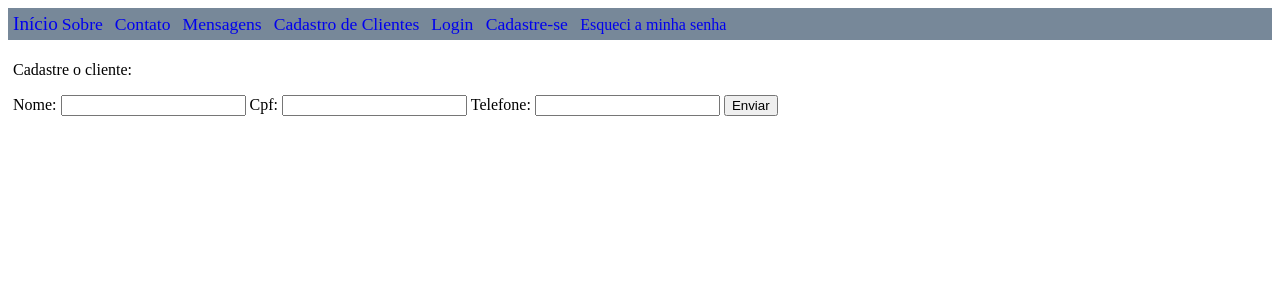
After one commit to fernandonakagawa/django_projeto, a Django app: page /cadastroclientes/ in a window 1280 px wide. The commit adds this page. Shown: the top 300 px of the page. Run offline with Django 4.2, Linux system fonts and the light colour scheme.

Commit message:
Página Cadastro de Clientes feita

```diff
--- a/projeto_web/hello_world/forms.py
+++ b/projeto_web/hello_world/forms.py
@@ -1,7 +1,12 @@
 from django import forms
-from hello_world.models import LogMessage
+from hello_world.models import LogMessage, CadastroClientes
 
 class LogMessageForm(forms.ModelForm):
     class Meta:
         model = LogMessage
         fields = ("mensagem",)
+
+class CadastroClientesForm(forms.ModelForm):
+    class Meta:
+        model = CadastroClientes
+        fields = ("nome", "cpf", "telefone",)
--- a/projeto_web/hello_world/models.py
+++ b/projeto_web/hello_world/models.py
@@ -9,3 +9,8 @@ class LogMessage(models.Model):
         data = timezone.localtime(self.log_data)
         return f"'{self.mensagem}' gravado em \
         {data.strftime('%A, %d %B, %Y %X')}"
+
+class CadastroClientes(models.Model):
+    nome = models.CharField(max_length=150)
+    cpf = models.CharField(max_length=11)
+    telefone = models.CharField(max_length=20)
--- a/projeto_web/hello_world/static/hello_world/site.css
+++ b/projeto_web/hello_world/static/hello_world/site.css
@@ -1,31 +1,47 @@
-.destaque{
+.destaque {
     font-weight: 700;
     color: steelblue;
 }
-.navbar{
+
+.navbar {
     background-color: lightslategrey;
     font-size: 1em;
-    font-family:'Trebuchet MS', 'Lucida Sans Unicode', 'Lucida Grande', 'Lucida Sans', Arial, sans-serif;
     color: aliceblue;
     padding: 5px;
 }
-.navbar a{
+
+.navbar a {
     text-decoration: none;
 }
-.navbar-home{
+
+.navbar-home {
     font-size: 1.2em;
 }
-.navbar-item{
+
+.navbar-item {
     font-size: 1.1em;
+    margin-right: 8px;
 }
-.body-content{
+
+.body-content {
     padding: 5px;
-    font-family: 'Courier New', Courier, monospace;
 }
-input[name=mensagem]{
+
+input[name=mensagem] {
     width: 75%;
 }
-.message_list th, td{
+
+.message_list th,
+td {
     text-align: left;
     padding-right: 15px;
 }
+
+.cadastroclientesform {
+    font-family: Arial, Helvetica, sans-serif;
+    color: darkblue;
+}
+
+input[type=text]:focus {
+    border: 3px solid red;
+}
--- /dev/null
+++ b/projeto_web/hello_world/templates/hello_world/cadastro_clientes.html
@@ -0,0 +1,13 @@
+{% extends "hello_world/layout.html" %}
+{% block title %}
+Cadastro de Clientes
+{% endblock %}
+{% block content %}
+<p></p>
+<p>Cadastre o cliente:</p>
+<form method = "POST" class="cadastro_clientes">
+    {% csrf_token %}
+    {{ form.as_table }}
+    <button type="submit" class="save btn btn-default">Enviar</button>
+</form>
+{% endblock %}
--- a/projeto_web/hello_world/templates/hello_world/layout.html
+++ b/projeto_web/hello_world/templates/hello_world/layout.html
@@ -18,6 +18,8 @@
         class="navbar-item">Contato</a>
         <a href="{% url 'mensagens' %}"
         class="navbar-item">Mensagens</a>
+        <a href="{% url 'cadastro_clientes' %}"
+        class="navbar-item">Cadastro de Clientes</a>
         {% if user.is_authenticated %}
             <p>Olá {{ user.username }}! </p>
             <a href="{% url 'logout' %}">Logout</a>
--- a/projeto_web/hello_world/urls.py
+++ b/projeto_web/hello_world/urls.py
@@ -2,7 +2,7 @@ from django.urls import path
 from hello_world import views
 from hello_world.models import LogMessage
 
-from .views import SignUpView
+from .views import CadastroClientesView, SignUpView
 
 mensagens_list_view = views.MensagensListView.as_view(
     queryset=LogMessage.objects.order_by("-log_data")[:5],
@@ -18,4 +18,5 @@ urlpatterns = [
     path("contato/", views.contato, name="contato"),
     path("mensagens/", mensagens_list_view, name="mensagens"),
     path("signup/", SignUpView.as_view(), name="signup"),
+    path("cadastroclientes/", CadastroClientesView.as_view(), name = "cadastro_clientes"),
 ]
--- a/projeto_web/hello_world/views.py
+++ b/projeto_web/hello_world/views.py
@@ -13,6 +13,8 @@ from django.contrib.auth.forms import AuthenticationForm
 from django.contrib.auth.forms import UserCreationForm
 from django.urls import reverse_lazy
 from django.views import generic
+
+from hello_world.forms import CadastroClientesForm
 
 # Create your views here.
 def home(request):
@@ -61,3 +63,8 @@ class SignUpView(generic.CreateView):
     form_class = UserCreationForm
     success_url = reverse_lazy("login")
     template_name = "registration/signup.html"
+
+class CadastroClientesView(generic.CreateView):
+    form_class = CadastroClientesForm
+    success_url = reverse_lazy("cadastro_clientes")
+    template_name = "cadastro_clientes.html"
```
